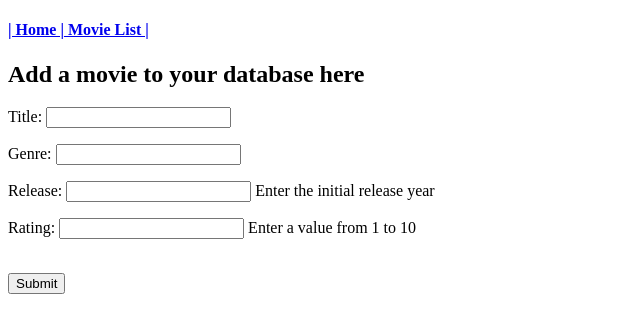
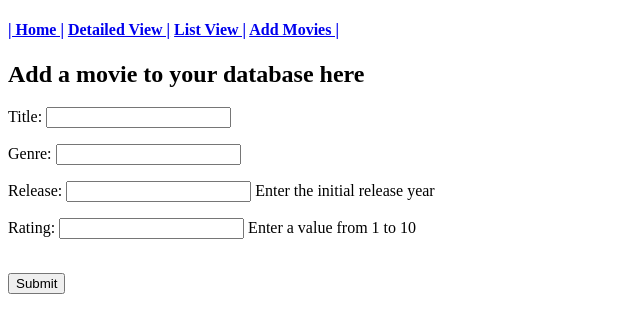
Before and after one commit to dhruvAgarwal2173/django_movieDB, a Django app: page /movie/add/ in a window 1280 px wide. Shown: the top 333 px of the page, without its empty margins (0-640 px from the left). Run offline with Django 3.2, Linux system fonts and the light colour scheme.

Commit message:
added skeletal navbar

```diff
--- a/movie/urls.py
+++ b/movie/urls.py
@@ -1,10 +1,11 @@
 from django.contrib import admin
 from django.urls import path
-from .views import movie_home_view, movie_add_view, movie_detail_view
+from .views import movie_home_view, movie_add_view, movie_detail_view, movie_list_view
 
 #app_name = 'movie'
 urlpatterns = [
     path('', movie_home_view, name='movie-home'),
     path('add/', movie_add_view, name='movie-add'),
     path('detail/', movie_detail_view, name='movie-detail'),
+    path('list/', movie_list_view, name='movie-list'),
 ]
--- a/movie/views.py
+++ b/movie/views.py
@@ -1,4 +1,4 @@
-from django.shortcuts import render
+from django.shortcuts import render, get_object_or_404, redirect
 from .models import Movie
 from .forms import MovieForm
 from django.contrib import messages
@@ -14,19 +14,26 @@ def movie_add_view(request):
         # print('\n\n********************')
         # print(form)
     form = MovieForm
-    form_context = {
+    context = {
         'movie' : form
         }
     messages.success(request, 'Movie has been added!')
-    return render(request, 'movie/movie_add.html', form_context)
+    return render(request, 'movie/movie_add.html', context)
 
 
 def movie_detail_view(request):
     movie = Movie.objects.all()
-    movie_detail_context = {
+    context = {
         'movie': movie
     }
-    return render(request, 'movie/movie_detail.html', movie_detail_context)
+    return render(request, 'movie/movie_detail.html', context)
 
 def movie_home_view(request):
     return render(request, 'movie/movie_home.html', {})
+
+def movie_list_view(request):
+    movie = Movie.objects.all()
+    context = {
+        'movie' : movie
+    }
+    return render(request, 'movie/movie_list.html', context)
--- a/templates/movie/movie_base.html
+++ b/templates/movie/movie_base.html
@@ -6,7 +6,11 @@
 
 </head>
 <body>
-    <h4><a href="{% url 'movie-home' %}">| Home |</a><a href="{% url 'movie-detail' %}"> Movie List |</a></h4>
+    <h4><a href="{% url 'movie-home' %}">| Home |</a>
+        <a href="{% url 'movie-detail' %}"> Detailed View |</a>
+        <a href="{% url 'movie-list' %}"> List View |</a>
+        <a href="{% url 'movie-add' %}"> Add Movies |</a>
+    </h4>
     {% block content %}
     {% endblock %}
 </body>
--- a/templates/movie/movie_detail.html
+++ b/templates/movie/movie_detail.html
@@ -1,8 +1,10 @@
+{% extends 'movie/movie_base.html' %}
 {% block content %}
     {% for m in movie %}
         <h2>{{ m.title }}</h2>
             <ul>Genre:        {{ m.genre }}</ul>
             <ul>Release Year: {{ m.release}}</ul>
             <ul>Rating:       {{ m.rating }}</ul>
+
     {% endfor %}
 {% endblock content %}
--- a/templates/movie/movie_home.html
+++ b/templates/movie/movie_home.html
@@ -2,5 +2,5 @@
 <br>
 <h2>Select</h2>
     <ul><a href="{% url 'movie-add' %}">Add movies to database</a></ul>
-    <ul><a href="{% url 'movie-detail' %}">See all the movies in the database</a></ul>
+    <ul><a href="{% url 'movie-list' %}">See all the movies in the database</a></ul>
 {% endblock content %}
```
Also changed, not shown: templates/movie/movie_list.html (added, +12 -0 lines), db.sqlite3, movie/forms.py (line endings or trailing spaces).
